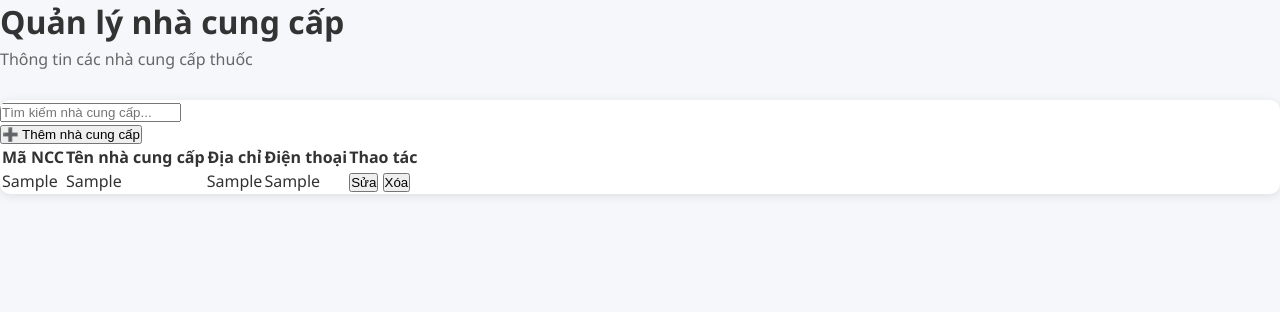
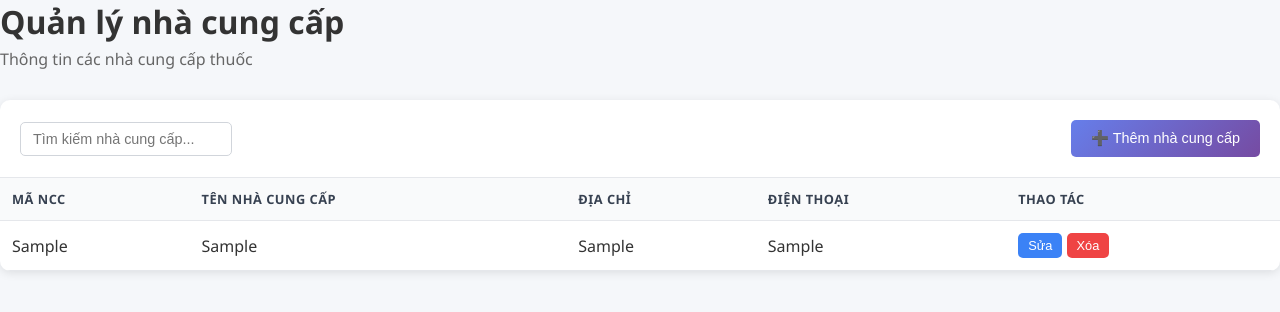
Before and after one commit to hoangyen-0612/BTL-chuy-n-, a PHP site: page /nha-cung-cap.php in a window 1280 px wide. Shown: the top 312 px of the page. Run offline with PHP 8.4, Linux system fonts and the light colour scheme; tables that the repository leaves empty or names only in its code hold one stand-in row (values such as "Sample post").

Commit message:
Update css.css

```diff
--- a/css.css
+++ b/css.css
@@ -148,3 +148,152 @@
             overflow: hidden;
             margin-bottom: 20px;
         }
+
+        .table-header {
+            padding: 20px;
+            border-bottom: 1px solid #e5e7eb;
+            display: flex;
+            justify-content: space-between;
+            align-items: center;
+            flex-wrap: wrap;
+            gap: 15px;
+        }
+
+        .search-filters {
+            display: flex;
+            gap: 15px;
+            flex-wrap: wrap;
+        }
+
+        .search-input, .filter-select {
+            padding: 8px 12px;
+            border: 1px solid #d1d5db;
+            border-radius: 5px;
+            font-size: 0.9rem;
+        }
+
+        .search-input {
+            min-width: 200px;
+        }
+
+        .btn {
+            padding: 10px 20px;
+            border: none;
+            border-radius: 5px;
+            cursor: pointer;
+            font-size: 0.9rem;
+            font-weight: 500;
+            transition: all 0.3s;
+            text-decoration: none;
+            display: inline-flex;
+            align-items: center;
+            gap: 8px;
+        }
+
+        .btn-primary {
+            background: linear-gradient(135deg, #667eea 0%, #764ba2 100%);
+            color: white;
+        }
+
+        .btn-primary:hover {
+            opacity: 0.9;
+            transform: translateY(-1px);
+        }
+
+        .btn-success {
+            background: #10b981;
+            color: white;
+        }
+
+        .btn-danger {
+            background: #ef4444;
+            color: white;
+        }
+
+        .btn-info {
+            background: #3b82f6;
+            color: white;
+        }
+
+        .btn-warning {
+            background: #f59e0b;
+            color: white;
+        }
+
+        .btn-sm {
+            padding: 5px 10px;
+            font-size: 0.8rem;
+        }
+
+        table {
+            width: 100%;
+            border-collapse: collapse;
+        }
+
+        th, td {
+            padding: 12px;
+            text-align: left;
+            border-bottom: 1px solid #e5e7eb;
+        }
+
+        th {
+            background: #f9fafb;
+            font-weight: 600;
+            color: #374151;
+            font-size: 0.8rem;
+            text-transform: uppercase;
+            letter-spacing: 0.5px;
+        }
+
+        tr:hover {
+            background: #f9fafb;
+        }
+
+        /* Modal */
+        .modal {
+            display: none;
+            position: fixed;
+            top: 0;
+            left: 0;
+            width: 100%;
+            height: 100%;
+            background: rgba(0,0,0,0.5);
+            z-index: 1000;
+            align-items: center;
+            justify-content: center;
+        }
+
+        .modal-content {
+            background: white;
+            padding: 30px;
+            border-radius: 10px;
+            width: 90%;
+            max-width: 600px;
+            max-height: 90vh;
+            overflow-y: auto;
+        }
+
+        .modal-header {
+            display: flex;
+            justify-content: space-between;
+            align-items: center;
+            margin-bottom: 20px;
+        }
+
+        .modal-title {
+            font-size: 1.3rem;
+            font-weight: bold;
+            color: #333;
+        }
+
+        .close-btn {
+            background: none;
+            border: none;
+            font-size: 1.5rem;
+            cursor: pointer;
+            color: #666;
+        }
+
+        .form-group {
+            margin-bottom: 20px;
+        }
```
